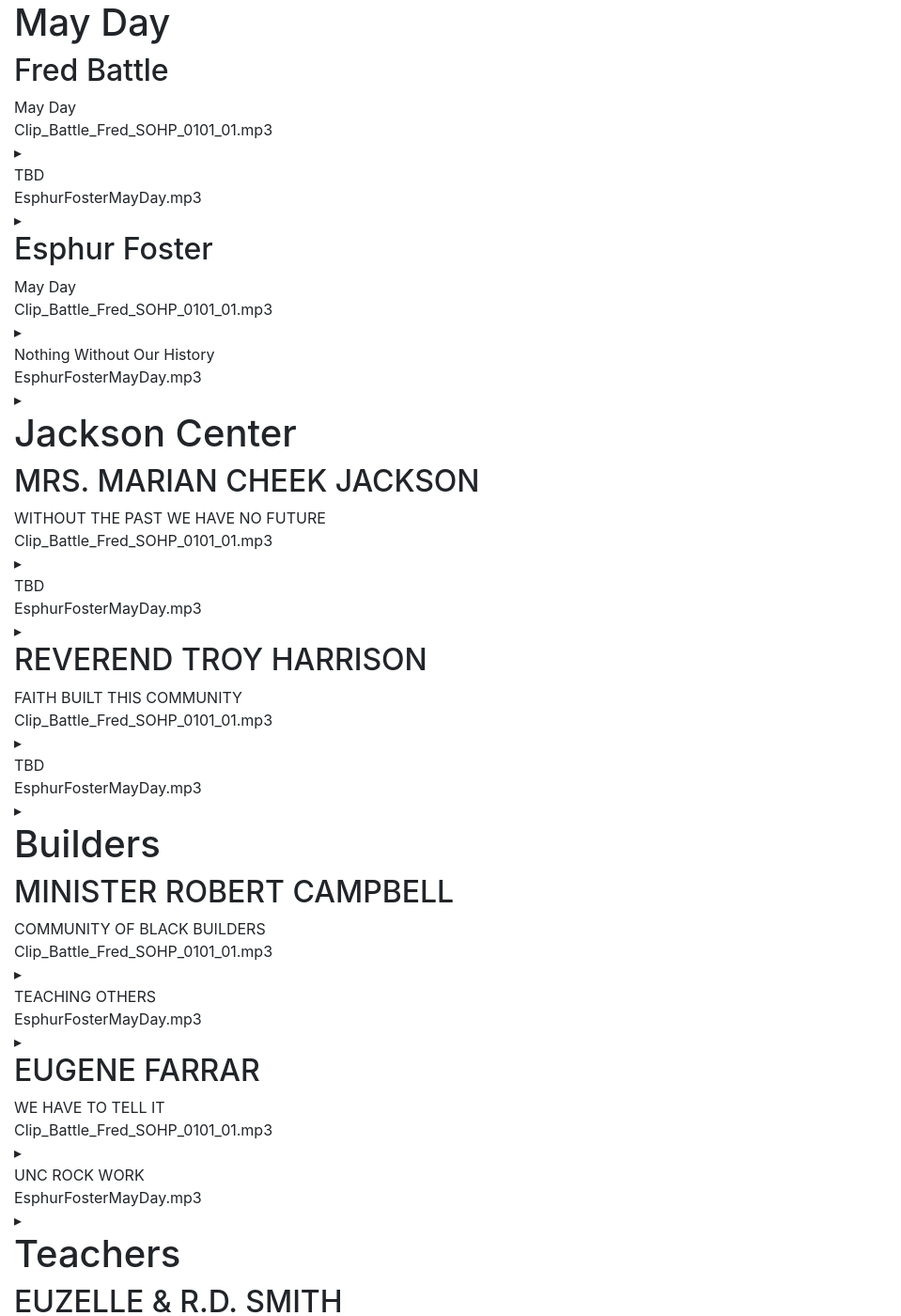
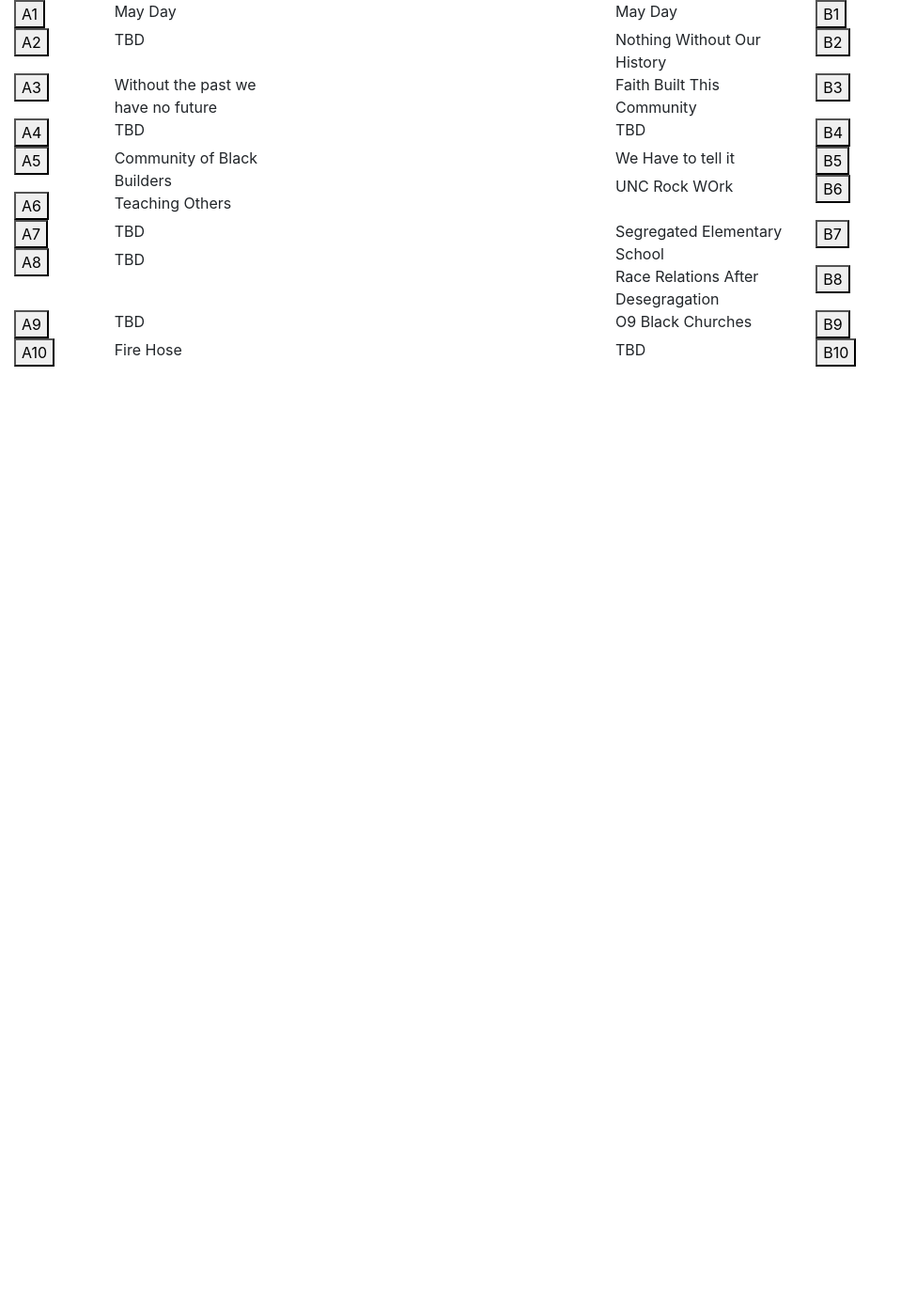
Before and after one commit to kayaelle/MCJC-jukebox, a Jekyll site: the page built from index.md, in a window 1280 px wide and 1400 px high. Shown: the whole window at 94% size, without its empty margins (0-959 px from the left). Built offline with Jekyll 4.4.1, drawn with Linux system fonts in a browser that asks for light colours; some of the changed text lies outside the part shown.

Commit message:
Adding data and structure

```diff
--- a/_data/clips.yml
+++ b/_data/clips.yml
@@ -8,69 +8,89 @@
     people:
       - name: Fred Battle
         clips:
-          - title: May Day
+          - id: A1
+            title: May Day
             file: Clip_Battle_Fred_SOHP_0101_01.mp3
-          - title: TBD
+          - id: A2
+            title: TBD
             file: EsphurFosterMayDay.mp3
       - name: Esphur Foster
         clips:
-          - title: May Day
+          - id: B1
+            title: May Day
             file: Clip_Battle_Fred_SOHP_0101_01.mp3
-          - title: Nothing Without Our History
+          - id: B2
+            title: Nothing Without Our History
             file: EsphurFosterMayDay.mp3
   - theme: Jackson Center
     people:
-      - name: MRS. MARIAN CHEEK JACKSON
+      - name: Mrs. Marian Cheek Jackson
         clips:
-          - title: WITHOUT THE PAST WE HAVE NO FUTURE
+          - id: A3
+            title: Without the past we have no future
             file: Clip_Battle_Fred_SOHP_0101_01.mp3
-          - title: TBD
+          - id: A4
+            title: TBD
             file: EsphurFosterMayDay.mp3
-      - name: REVEREND TROY HARRISON
+      - name: Reverend Troy Harrison
         clips:
-          - title: FAITH BUILT THIS COMMUNITY
+          - id: B3
+            title: Faith Built This Community
             file: Clip_Battle_Fred_SOHP_0101_01.mp3
-          - title: TBD
+          - id: B4
+            title: TBD
             file: EsphurFosterMayDay.mp3
   - theme: Builders
     people:
-      - name: MINISTER ROBERT CAMPBELL
+      - name: Minister Robert Campbell
         clips:
-          - title: COMMUNITY OF BLACK BUILDERS
+          - id: A5
+            title: Community of Black Builders
             file: Clip_Battle_Fred_SOHP_0101_01.mp3
-          - title: "TEACHING OTHERS"
+          - id: A6
+            title: Teaching Others
             file: EsphurFosterMayDay.mp3
-      - name: EUGENE FARRAR
+      - name: Eugene Farrar
         clips:
-          - title: WE HAVE TO TELL IT
+          - id: B5
+            title: We Have to tell it
             file: Clip_Battle_Fred_SOHP_0101_01.mp3
-          - title: "UNC ROCK WORK"
+          - id: B6
+            title: UNC Rock WOrk
             file: EsphurFosterMayDay.mp3
   - theme: Teachers
     people:
-      - name: EUZELLE & R.D. SMITH
+      - name: Euzelle & R.D. Smith
         clips:
-          - title: TBD
+          - id: A7
+            title: TBD
             file: Clip_Battle_Fred_SOHP_0101_01.mp3
-          - title: TBD
+          - id: A8
+            title: TBD
             file: EsphurFosterMayDay.mp3
-      - name: VALERIE FOUSHEE
+      - name: Valerie Foushee
         clips:
-          - title: SEGREGATED ELEMENTARY SCHOOL
+          - id: B7
+            title: Segregated Elementary School
             file: Clip_Battle_Fred_SOHP_0101_01.mp3
-          - title: "RACE RELATIONS AFTER DESEGREGATION"
+          - id: B8
+            title: Race Relations After Desegragation
             file: EsphurFosterMayDay.mp3
   - theme: Faith
     people:
-      - name: PAT JACKSON
+      - name: Pat Jackson
         clips:
-          - title: TBD
+          - id: A9
+            title: TBD
             file: Clip_Battle_Fred_SOHP_0101_01.mp3
-          - title: FIRE HOSE
+          - id: A10
+            title: Fire Hose
             file: EsphurFosterMayDay.mp3
-      - name: ARMINTA FOUSHEE
+      - name: Arminta Foushee
         clips:
-          - title: ON BLACK CHURCHES
+          - id: B9
+            title: O9 Black Churches
             file: Clip_Battle_Fred_SOHP_0101_01.mp3
-          - title: TBD
+          - id: B10
+            title: TBD
             file: EsphurFosterMayDay.mp3
--- a/index.md
+++ b/index.md
@@ -6,19 +6,35 @@
 <div class="container-fluid">
 	{% for item in site.data.clips.sound-clips %}
 		{% for theme in item.theme %}
-			<h1>{{ item.theme }}</h1>
-			{% for person in item.people %}
-				<h2>{{ person.name }}</h2>
-				{% for clip in person.clips %}
-					<div class="song-name">{{ clip.title }}</div>
-					<div class="song-name">{{ clip.file }}</div>
-					<a onclick="this.firstChild.play()"><audio src="../clips/{{ clip.file }}"></audio>▸</a>
-				{% endfor %}
-			{% endfor %}
-		{% endfor %}
+			<div class="row">
+				{% for person in item.people %}
+					<div class="col">
+						{% for clip in person.clips %}
+							<div class="row">
+								{% if clip.id contains "A" %}
+									<div class="col-2">
+										<button onclick="this.firstChild.play()"><audio src="../clips/{{ clip.file }}"></audio>{{ clip.id }}</button>
+									</div>
+									<div class="col-4">
+										<div class="song-name">{{ clip.title }}</div>
+									</div>
+								{% elsif clip.id contains "B" %}
+									<div class="col-4">
+										<div class="song-name">{{ clip.title }}</div>
+									</div>
+									<div class="col-2">
+										<button onclick="this.firstChild.play()"><audio src="../clips/{{ clip.file }}"></audio>{{ clip.id }}</button>
+									</div>
+								{% else %}
+									<div class="col-6">
+										<div>NAME {{ person.name }}</div>
+									</div>
+								{% endif %}
+							</div>
+						{% endfor %} <!-- clip -->
+					</div>
+				{% endfor %} <!-- person -->
+			</div>
+		{% endfor %} <!-- end theme -->
 	{% endfor %}
-
-
-
-
 </div>
```
